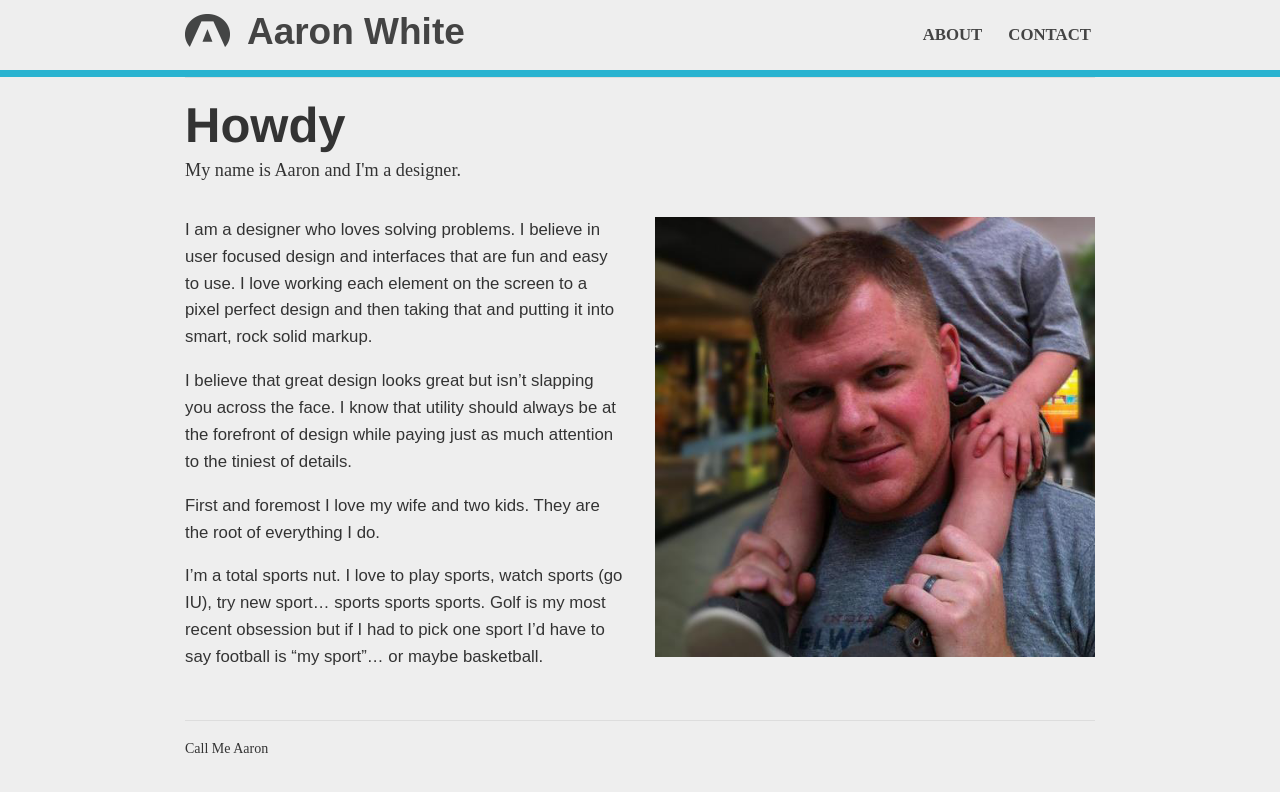
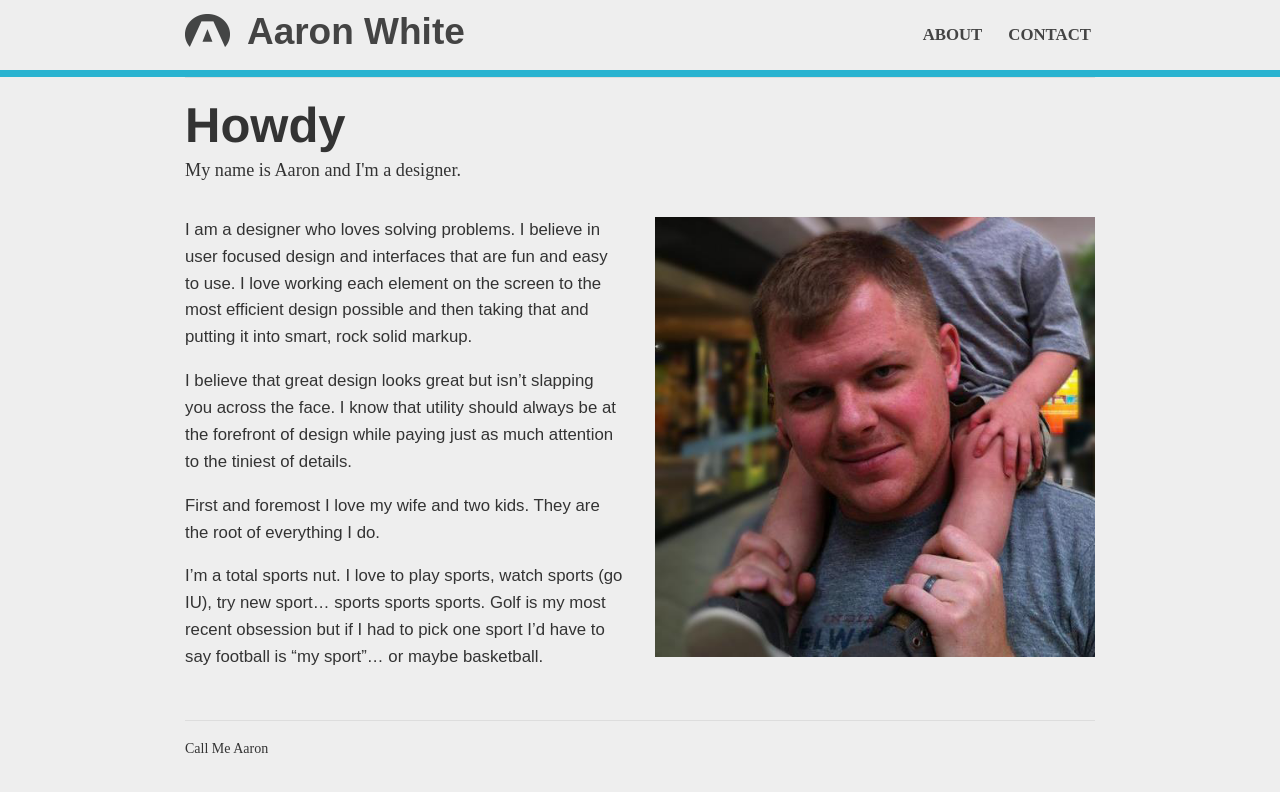
Before and after one commit to internetAaron/call-me-aaron, a Jekyll site: the page built from about.html, in a window 1280 px wide. Shown: the top 792 px of the page. Built offline with Jekyll 4.4.1, drawn with Linux system fonts in a browser that asks for light colours; Markdown is read by kramdown in place of the engine named in the settings.

Commit message:
Updated about copy.

```diff
--- a/about.html
+++ b/about.html
@@ -15,9 +15,10 @@ path: /about
 
 <div class="row">
   <div class="six columns">
-    <p>I am a designer who loves solving problems. I believe in user focused design and interfaces that are fun and easy to use. I love working each element on the screen to a pixel perfect design and then taking that and putting it into smart, rock solid markup.</p>
+    <p>I am a designer who loves solving problems. I believe in user focused design and interfaces that are fun and easy to use. I love working each element on the screen to the most efficient design possible and then taking that and putting it into smart, rock solid markup.</p>
 
     <p>I believe that great design looks great but isn’t slapping you across the face. I know that utility should always be at the forefront of design while paying just as much attention to the tiniest of details.</p>
+
     <p>First and foremost I love my wife and two kids. They are the root of everything I do.</p>
 
     <p>I’m a total sports nut. I love to play sports, watch sports (go IU), try new sport… sports sports sports. Golf is my most recent obsession but if I had to pick one sport I’d have to say football is “my sport”… or maybe basketball.</p>
```
